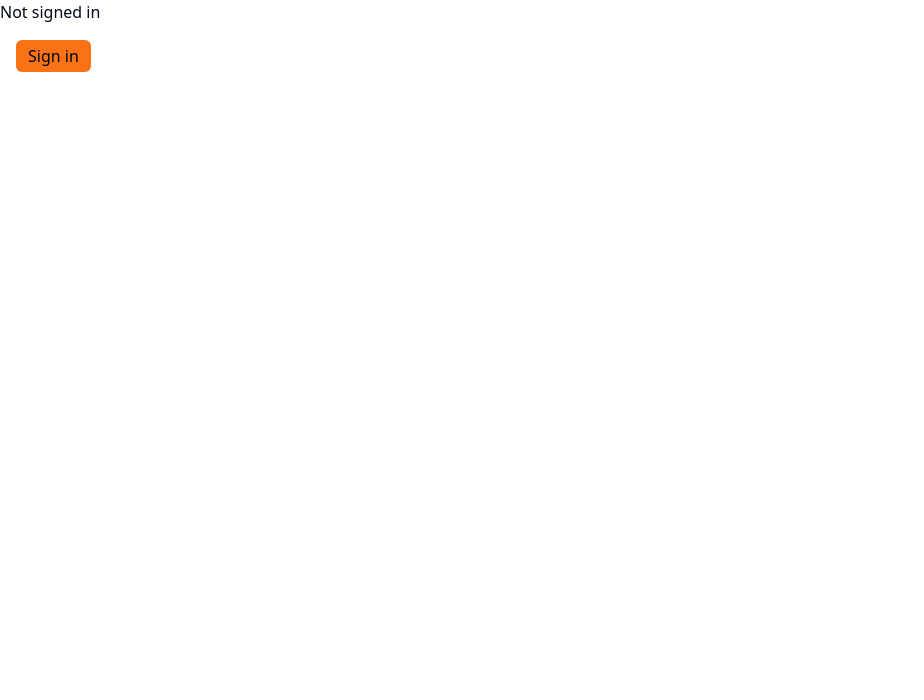
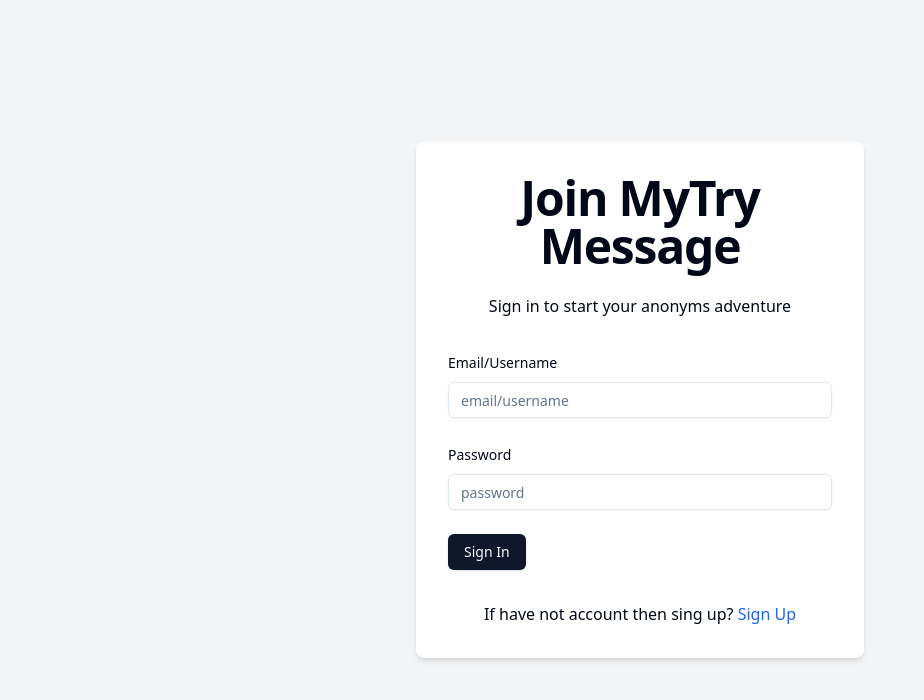
Before and after one commit to AliHasnM/mytrymessage, a Next.js app: page /sign-in in a window 1280 px wide. Shown: the top 700 px of the page, without its empty margins (0-924 px from the left). Built offline with nearby package versions, Linux system fonts and the light colour scheme; no server answers.

Commit message:
Sign-in Handle with AuthJs

```diff
--- /dev/null
+++ b/src/app/(app)/dashboard/page.tsx
@@ -0,0 +1,9 @@
+import React from 'react'
+
+const page = () => {
+    return (
+        <div>Dashboard Welcome page</div>
+    )
+}
+
+export default page
--- a/src/app/(auth)/sign-in/page.tsx
+++ b/src/app/(auth)/sign-in/page.tsx
@@ -1,36 +1,101 @@
 'use client' // ✅ Ensures this component runs only on the client side
-import { useSession, signIn, signOut } from "next-auth/react"; // ✅ Import NextAuth hooks for authentication
+/* eslint-disable react-hooks/rules-of-hooks */
+import { zodResolver } from '@hookform/resolvers/zod'; // ✅ Import the zod resolver
+import { useForm } from 'react-hook-form'
+import * as z from 'zod'
+import Link from 'next/link';
+import { toast } from "sonner"
+import { useRouter } from 'next/navigation';
+import { Form, FormControl, FormField, FormItem, FormLabel, FormMessage } from '@/components/ui/form';
+import { Input } from '@/components/ui/input';
+import { Button } from '@/components/ui/button';
+import { signIn } from 'next-auth/react';
+import { signInSchema } from '@/schemas/signInSchema.schemas';
 
-export default function Component() {
-  const { data: session } = useSession(); // ✅ Get session data (user authentication state)
+const page = () => {
 
-  if (session) {
-    return (
-      <>
-        Signed in as {session.user.email} <br />
-        <button onClick={() => signOut()}>Sign out</button> {/* ✅ Logs out the user */}
-      </>
-    );
-  }
+  const router = useRouter();
+
+  // Zod implements a schema for form validation
+  const form = useForm<z.infer<typeof signInSchema>>({
+    resolver: zodResolver(signInSchema),
+    defaultValues: {
+      identifier: '',
+      password: '',
+    }
+  })
+
+  const onSubmit = async (data: z.infer<typeof signInSchema>) => {
+    console.log("Submitting form with data:", data);
+
+    const result = await signIn('credentials', {
+      redirect: false,
+      identifier: data.identifier,
+      password: data.password,
+    });
+
+    console.log("Sign-in result:", result);
+
+    if (result?.error) {
+      toast.error("Invalid credentials", {
+        description: result.error, // Check exact error
+      });
+    } else if (result?.url) {
+      router.replace("/dashboard");
+    } else {
+      toast.error("Unexpected error occurred during login.");
+    }
+  };
 
   return (
-    <>
-      Not signed in <br />
-      <button className="bg-orange-500 py-1 px-3 m-4 rounded-md" onClick={() => signIn()}>
-        Sign in
-      </button> {/* ✅ Logs in the user */}
-    </>
-  );
+    <div className="flex justify-center items-center min-h-screen bg-gray-100">
+      <div className='w-full max-w-md p-8 space-y-8 bg-white rounded-lg shadow-md'>
+        <div className='text-center'>
+          <h1 className='text-4xl font-extrabold tracking-tight lg:text-5xl mb-6'>Join MyTry Message</h1>
+          <p className='mb-4'>Sign in to start your anonyms adventure</p>
+        </div>
+        <Form {...form}>
+          <form onSubmit={form.handleSubmit(onSubmit)} className='space-y-6'>
+            <FormField
+              control={form.control}
+              name="identifier"
+              render={({ field }) => (
+                <FormItem>
+                  <FormLabel>Email/Username</FormLabel>
+                  <FormControl>
+                    <Input type='text' autoComplete='username' placeholder="email/username" {...field} />
+                  </FormControl>
+                  <FormMessage />
+                </FormItem>
+              )}
+            />
+            <FormField
+              control={form.control}
+              name="password"
+              render={({ field }) => (
+                <FormItem>
+                  <FormLabel>Password</FormLabel>
+                  <FormControl>
+                    <Input type='password' autoComplete='current-password' placeholder="password" {...field} />
+                  </FormControl>
+                  <FormMessage />
+                </FormItem>
+              )}
+            />
+            <Button type='submit'>
+              Sign In
+            </Button>
+          </form>
+        </Form>
+        <div className='text-center mt-4'>
+          <p>
+            If have not account then sing up?{' '}
+            <Link href='/sign-up' className='text-blue-600 hover:text-blue-800'>Sign Up</Link>
+          </p>
+        </div>
+      </div>
+    </div>
+  )
 }
 
-/*
-  🔑 Key Concepts:
-  1️⃣ `'use client'`: Makes this a client component (Next.js 13+).
-  2️⃣ `useSession()`: Retrieves authentication state (session data).
-  3️⃣ `signIn()`: Triggers the NextAuth sign-in flow.
-  4️⃣ `signOut()`: Logs out the user and clears the session.
-  5️⃣ Conditional rendering:
-     - Shows user email & logout button if logged in.
-     - Shows login button if not authenticated.
-  6️⃣ Can be used in headers, navigation bars, or protected pages.
-*/
+export default page;
--- a/src/app/(auth)/verify/[username]/page.tsx
+++ b/src/app/(auth)/verify/[username]/page.tsx
@@ -1,6 +1,6 @@
 "use client"
 import { Button } from '@/components/ui/button'
-/* eslint-disable react-hooks/rules-of-hooks */
+
 
 import { Form, FormControl, FormField, FormItem, FormLabel, FormMessage } from '@/components/ui/form'
 import { Input } from '@/components/ui/input'
@@ -33,7 +33,7 @@ const VerifyAccount = () => {
                 description: response.data.message,
             });
 
-            router.replace('sign-in')
+            router.replace('/sign-in')
 
         } catch (error) {
             console.log("Error in verifying user", error);
--- a/src/app/layout.tsx
+++ b/src/app/layout.tsx
@@ -19,18 +19,12 @@ export const metadata: Metadata = {
   description: "Generated by create next app",
 };
 
-export default function RootLayout({
-  children,
-}: Readonly<{
-  children: React.ReactNode;
-}>) {
+export default function Layout({ children }: { children: React.ReactNode }) {
   return (
-    <html lang="en"> {/* ✅ Defines the root HTML element with language set to English */}
+    <html lang="en">  {/* ✅ Correctly wraps the whole layout */}
       <AuthProvider> {/* ✅ Wraps the application with authentication context */}
-        <body
-          className={`${geistSans.variable} ${geistMono.variable} antialiased`}
-        >
-          {children} {/* ✅ Renders all child components inside the layout */}
+        <body className={`${geistSans.variable} ${geistMono.variable} antialiased`}>
+          {children}
           <Toaster />
         </body>
       </AuthProvider>
--- /dev/null
+++ b/src/app/u/[username]/page.tsx
@@ -0,0 +1,9 @@
+import React from 'react'
+
+const page = () => {
+    return (
+        <div>Message page</div>
+    )
+}
+
+export default page
```
